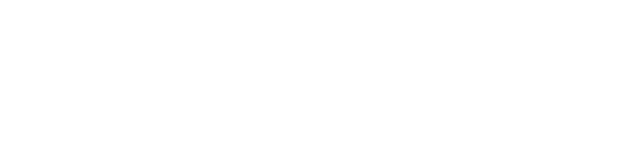
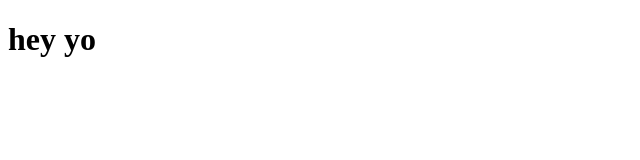
Before and after one commit to azmaanism1/hello_git, a plain HTML site: page index.html in a window 1280 px wide. Shown: the whole page, without its empty margins (0-640 px from the left). Drawn offline with Linux system fonts and the light colour scheme.

Commit message:
Update index.html
added hey yo

```diff
--- a/index.html
+++ b/index.html
@@ -6,6 +6,8 @@
     <title>Document</title>
 </head>
 <body>
-
+    <h1>
+        hey yo
+    </h1>
 </body>
 </html>
```
